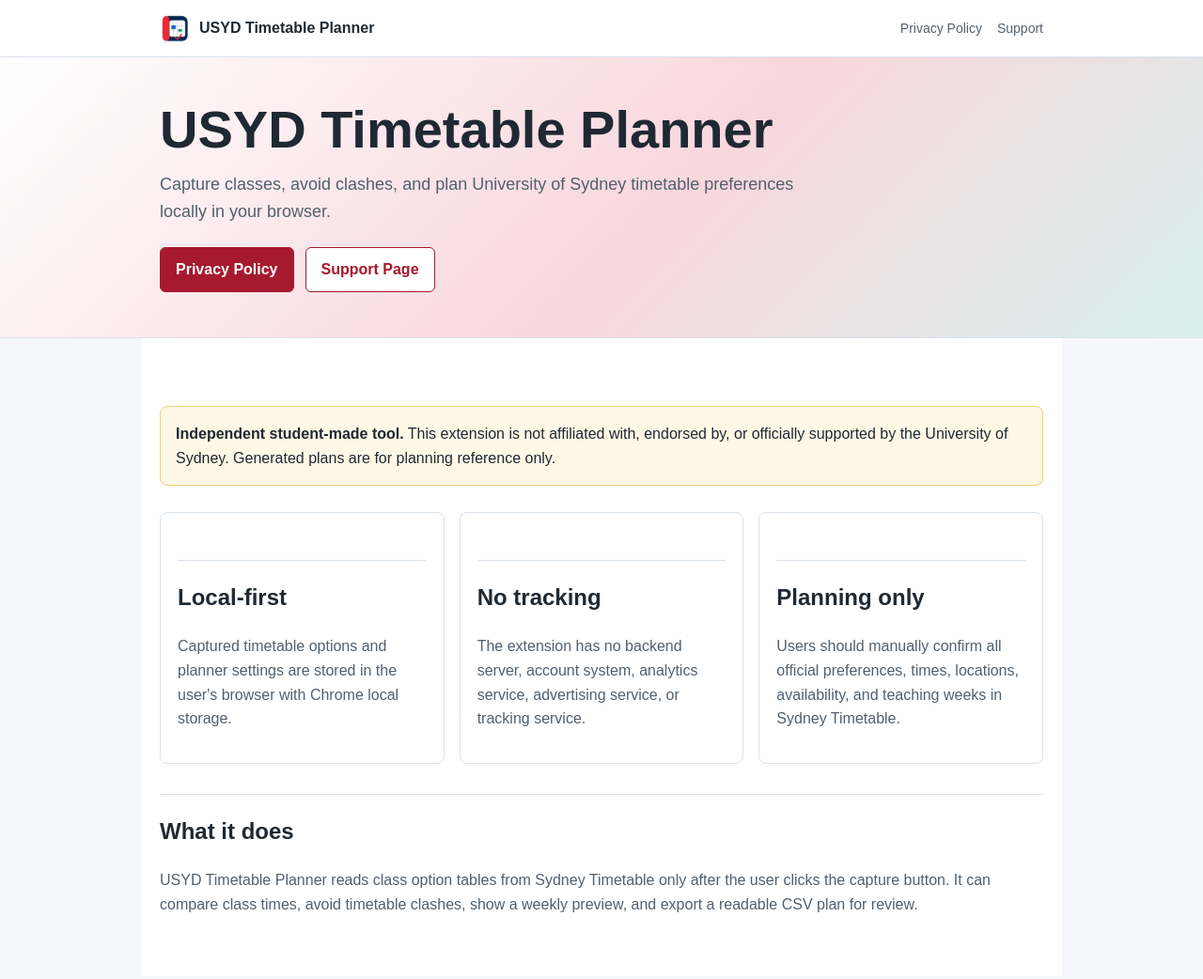
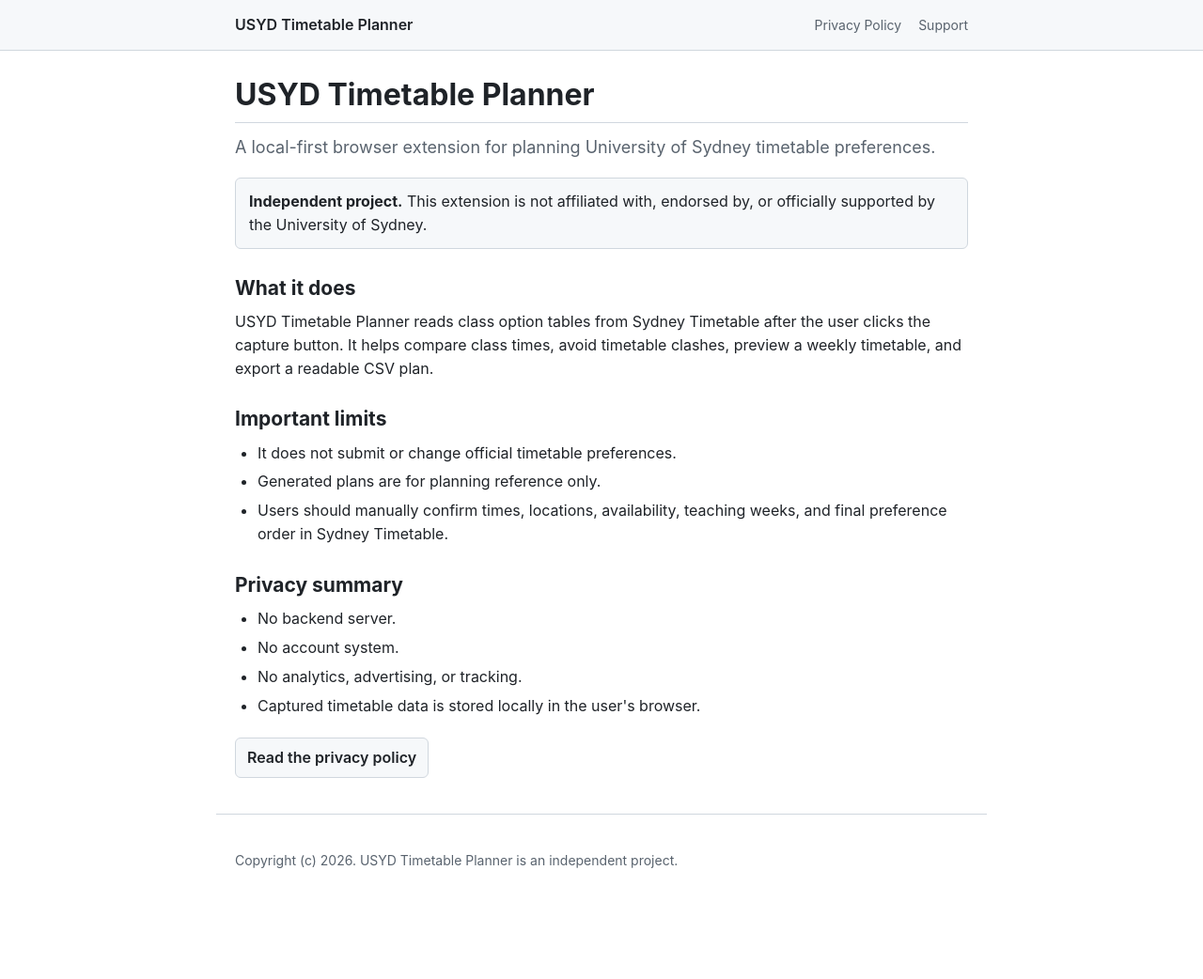
Before and after one commit to Sumire-no-kai/USYD_Timetable_Planner, a browser extension: page docs/index.html in a window 1280 px wide. Shown: the top 1042 px of the page at 94% size. After the commit the page ends 965 px from the top, so only its background shows below. Drawn offline with Linux system fonts and the light colour scheme.

Commit message:
Simplify public site pages

```diff
--- a/docs/index.html
+++ b/docs/index.html
@@ -10,10 +10,7 @@
 <body>
   <header class="site-header">
     <nav class="nav" aria-label="Primary navigation">
-      <a class="brand" href="index.html">
-        <img src="../assets/icons/icon48.png" alt="" />
-        <span>USYD Timetable Planner</span>
-      </a>
+      <a class="brand" href="index.html">USYD Timetable Planner</a>
       <div class="nav-links">
         <a href="privacy.html">Privacy Policy</a>
         <a href="support.html">Support</a>
@@ -22,40 +19,32 @@
   </header>
 
   <main>
-    <section class="hero">
-      <div class="hero-inner">
-        <h1>USYD Timetable Planner</h1>
-        <p>Capture classes, avoid clashes, and plan University of Sydney timetable preferences locally in your browser.</p>
-        <div class="actions">
-          <a class="button" href="privacy.html">Privacy Policy</a>
-          <a class="button secondary" href="support.html">Support Page</a>
-        </div>
-      </div>
-    </section>
+    <h1>USYD Timetable Planner</h1>
+    <p class="lead">A local-first browser extension for planning University of Sydney timetable preferences.</p>
 
-    <section class="content">
-      <div class="notice">
-        <strong>Independent student-made tool.</strong> This extension is not affiliated with, endorsed by, or officially supported by the University of Sydney. Generated plans are for planning reference only.
-      </div>
+    <div class="note">
+      <strong>Independent project.</strong> This extension is not affiliated with, endorsed by, or officially supported by the University of Sydney.
+    </div>
 
-      <div class="grid">
-        <article class="card">
-          <h2>Local-first</h2>
-          <p>Captured timetable options and planner settings are stored in the user's browser with Chrome local storage.</p>
-        </article>
-        <article class="card">
-          <h2>No tracking</h2>
-          <p>The extension has no backend server, account system, analytics service, advertising service, or tracking service.</p>
-        </article>
-        <article class="card">
-          <h2>Planning only</h2>
-          <p>Users should manually confirm all official preferences, times, locations, availability, and teaching weeks in Sydney Timetable.</p>
-        </article>
-      </div>
+    <h2>What it does</h2>
+    <p>USYD Timetable Planner reads class option tables from Sydney Timetable after the user clicks the capture button. It helps compare class times, avoid timetable clashes, preview a weekly timetable, and export a readable CSV plan.</p>
 
-      <h2>What it does</h2>
-      <p>USYD Timetable Planner reads class option tables from Sydney Timetable only after the user clicks the capture button. It can compare class times, avoid timetable clashes, show a weekly preview, and export a readable CSV plan for review.</p>
-    </section>
+    <h2>Important limits</h2>
+    <ul>
+      <li>It does not submit or change official timetable preferences.</li>
+      <li>Generated plans are for planning reference only.</li>
+      <li>Users should manually confirm times, locations, availability, teaching weeks, and final preference order in Sydney Timetable.</li>
+    </ul>
+
+    <h2>Privacy summary</h2>
+    <ul>
+      <li>No backend server.</li>
+      <li>No account system.</li>
+      <li>No analytics, advertising, or tracking.</li>
+      <li>Captured timetable data is stored locally in the user's browser.</li>
+    </ul>
+
+    <p><a class="button" href="privacy.html">Read the privacy policy</a></p>
   </main>
 
   <footer class="site-footer">
--- a/docs/styles.css
+++ b/docs/styles.css
@@ -1,13 +1,11 @@
 :root {
   color-scheme: light;
-  --ink: #1f2933;
-  --muted: #52606d;
-  --line: #d9e2ec;
-  --paper: #ffffff;
-  --soft: #f5f7fa;
-  --brand: #a6192e;
-  --brand-dark: #7f1222;
-  --accent: #006c67;
+  --text: #1f2328;
+  --muted: #59636e;
+  --border: #d0d7de;
+  --background: #ffffff;
+  --soft: #f6f8fa;
+  --link: #0969da;
 }
 
 * {
@@ -16,188 +14,143 @@
 
 body {
   margin: 0;
-  font-family: Arial, Helvetica, sans-serif;
-  color: var(--ink);
-  background: var(--soft);
-  line-height: 1.6;
+  font-family: -apple-system, BlinkMacSystemFont, "Segoe UI", Arial, sans-serif;
+  font-size: 16px;
+  line-height: 1.55;
+  color: var(--text);
+  background: var(--background);
 }
 
 a {
-  color: var(--brand);
+  color: var(--link);
+  text-decoration: none;
+}
+
+a:hover {
+  text-decoration: underline;
 }
 
 .site-header {
-  background: var(--paper);
-  border-bottom: 1px solid var(--line);
+  border-bottom: 1px solid var(--border);
+  background: var(--soft);
 }
 
 .nav {
+  max-width: 820px;
+  margin: 0 auto;
+  padding: 14px 20px;
   display: flex;
   align-items: center;
   justify-content: space-between;
-  max-width: 980px;
-  margin: 0 auto;
-  padding: 14px 20px;
   gap: 16px;
 }
 
 .brand {
-  display: flex;
-  align-items: center;
-  gap: 10px;
-  font-weight: 700;
-  color: var(--ink);
+  color: var(--text);
+  font-weight: 600;
   text-decoration: none;
-}
-
-.brand img {
-  width: 32px;
-  height: 32px;
 }
 
 .nav-links {
   display: flex;
-  align-items: center;
-  gap: 16px;
+  gap: 18px;
   font-size: 14px;
 }
 
 .nav-links a {
   color: var(--muted);
-  text-decoration: none;
 }
 
-.nav-links a:hover {
-  color: var(--brand);
+main,
+.site-footer {
+  max-width: 820px;
+  margin: 0 auto;
+  padding: 28px 20px;
 }
 
-.hero {
-  background: linear-gradient(135deg, #ffffff 0%, #f8d7dd 55%, #d8f0ec 100%);
-  border-bottom: 1px solid var(--line);
+.site-footer {
+  border-top: 1px solid var(--border);
+  color: var(--muted);
+  font-size: 14px;
 }
 
-.hero-inner,
-.content {
-  max-width: 980px;
-  margin: 0 auto;
-  padding: 48px 20px;
+h1 {
+  margin: 0 0 12px;
+  padding-bottom: 10px;
+  border-bottom: 1px solid var(--border);
+  font-size: 32px;
+  line-height: 1.2;
 }
 
-.hero h1,
-.content h1 {
-  margin: 0 0 14px;
-  font-size: clamp(32px, 6vw, 56px);
-  line-height: 1.05;
-  letter-spacing: 0;
+h2 {
+  margin: 28px 0 8px;
+  font-size: 21px;
+  line-height: 1.3;
 }
 
-.hero p {
-  max-width: 680px;
-  margin: 0 0 20px;
+p {
+  margin: 10px 0;
+}
+
+ul,
+ol {
+  margin: 10px 0 16px;
+  padding-left: 24px;
+}
+
+li {
+  margin: 6px 0;
+}
+
+code {
+  padding: 2px 5px;
+  border-radius: 4px;
+  background: var(--soft);
+  font-family: ui-monospace, SFMono-Regular, Consolas, "Liberation Mono", monospace;
+  font-size: 0.95em;
+}
+
+.lead {
   color: var(--muted);
   font-size: 18px;
 }
 
-.actions {
-  display: flex;
-  flex-wrap: wrap;
-  gap: 12px;
-  margin-top: 24px;
+.note {
+  margin: 18px 0;
+  padding: 12px 14px;
+  border: 1px solid var(--border);
+  border-radius: 6px;
+  background: var(--soft);
 }
 
 .button {
-  display: inline-flex;
-  align-items: center;
-  justify-content: center;
-  min-height: 42px;
-  padding: 10px 16px;
-  border: 1px solid var(--brand);
+  display: inline-block;
+  margin-top: 6px;
+  padding: 8px 12px;
+  border: 1px solid var(--border);
   border-radius: 6px;
-  background: var(--brand);
-  color: #ffffff;
-  font-weight: 700;
-  text-decoration: none;
+  background: var(--soft);
+  color: var(--text);
+  font-weight: 600;
 }
 
-.button.secondary {
-  background: #ffffff;
-  color: var(--brand);
+.button:hover {
+  text-decoration: none;
+  background: #eef1f4;
 }
 
-.grid {
-  display: grid;
-  grid-template-columns: repeat(3, minmax(0, 1fr));
-  gap: 16px;
-  margin-top: 28px;
-}
-
-.card {
-  background: var(--paper);
-  border: 1px solid var(--line);
-  border-radius: 8px;
-  padding: 18px;
-}
-
-.card h2,
-.card h3 {
-  margin-top: 0;
-}
-
-.notice {
-  background: #fff8e6;
-  border: 1px solid #f0cf74;
-  border-radius: 8px;
-  padding: 16px;
-  margin: 24px 0;
-}
-
-.content {
-  background: var(--paper);
-}
-
-.content h1 {
-  font-size: 40px;
-}
-
-.content h2 {
-  margin-top: 32px;
-  padding-top: 20px;
-  border-top: 1px solid var(--line);
-}
-
-.content p,
-.content li {
-  color: var(--muted);
-}
-
-.content strong {
-  color: var(--ink);
-}
-
-.site-footer {
-  max-width: 980px;
-  margin: 0 auto;
-  padding: 24px 20px 40px;
-  color: var(--muted);
-  font-size: 14px;
-}
-
-@media (max-width: 720px) {
+@media (max-width: 640px) {
   .nav {
     align-items: flex-start;
     flex-direction: column;
   }
 
-  .nav-links {
-    flex-wrap: wrap;
+  main,
+  .site-footer {
+    padding: 22px 16px;
   }
 
-  .hero-inner,
-  .content {
-    padding: 34px 16px;
-  }
-
-  .grid {
-    grid-template-columns: 1fr;
+  h1 {
+    font-size: 28px;
   }
 }
```
Also changed, not shown: docs/privacy.html (+2 -5 lines), docs/support.html (+3 -6 lines).
